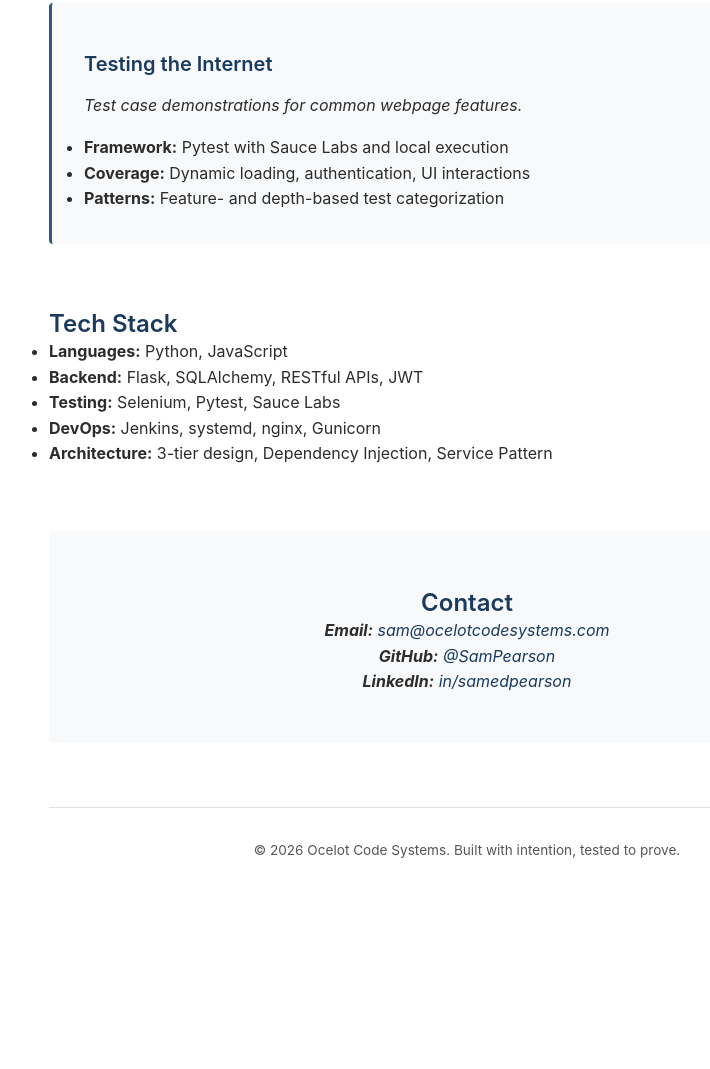
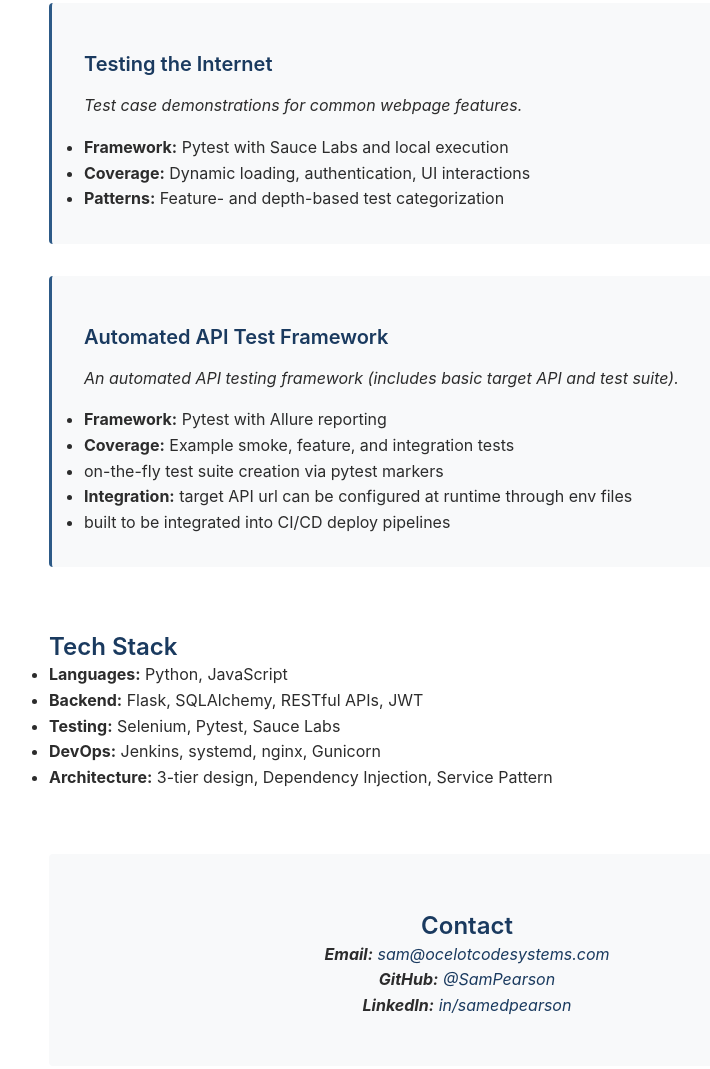
Before and after one commit to SamPearson/ocelot_website, a plain HTML site: page index.html in a window 1280 px wide. Shown: the part 1728-2797 px from the top of the page, without its empty margins (173-883 px from the left). Before the commit the page ends 2654 px from the top, so only its background shows below. Drawn offline with Linux system fonts and the light colour scheme.

Commit message:
Adding API automation test framework to index page

```diff
--- a/index.html
+++ b/index.html
@@ -70,7 +70,7 @@
         </ul>
       </article>
 
-      <article class="project-card" id="testing">
+      <article class="project-card" id="webapp_test_framework">
         <h3><a href="https://github.com/SamPearson/testing_the_internet">Testing the Internet</a></h3>
         <p><em>Test case demonstrations for common webpage features.</em></p>
         <ul>
@@ -81,6 +81,21 @@
   <!--      <h4><a href="architecture_writeups/testing_the_internet.html">Architecture Writeup</a></h4>-->
 
       </article>
+
+      <article class="project-card" id="api_test_framework">
+        <h3><a href="https://github.com/SamPearson/api_test_framework">Automated API Test Framework</a></h3>
+        <p><em>An automated API testing framework (includes basic target API and test suite).</em></p>
+        <ul>
+          <li><strong>Framework:</strong> Pytest with Allure reporting</li>
+          <li><strong>Coverage:</strong> Example smoke, feature, and integration tests</li>
+          <li>on-the-fly test suite creation via pytest markers</li>
+          <li><strong>Integration:</strong> target API url can be configured at runtime through env files</li>
+          <li>built to be integrated into CI/CD deploy pipelines</li>
+        </ul>
+        <!--      <h4><a href="architecture_writeups/testing_the_internet.html">Architecture Writeup</a></h4>-->
+
+      </article>
+
     </section>
 
     <section id="stack">
```
